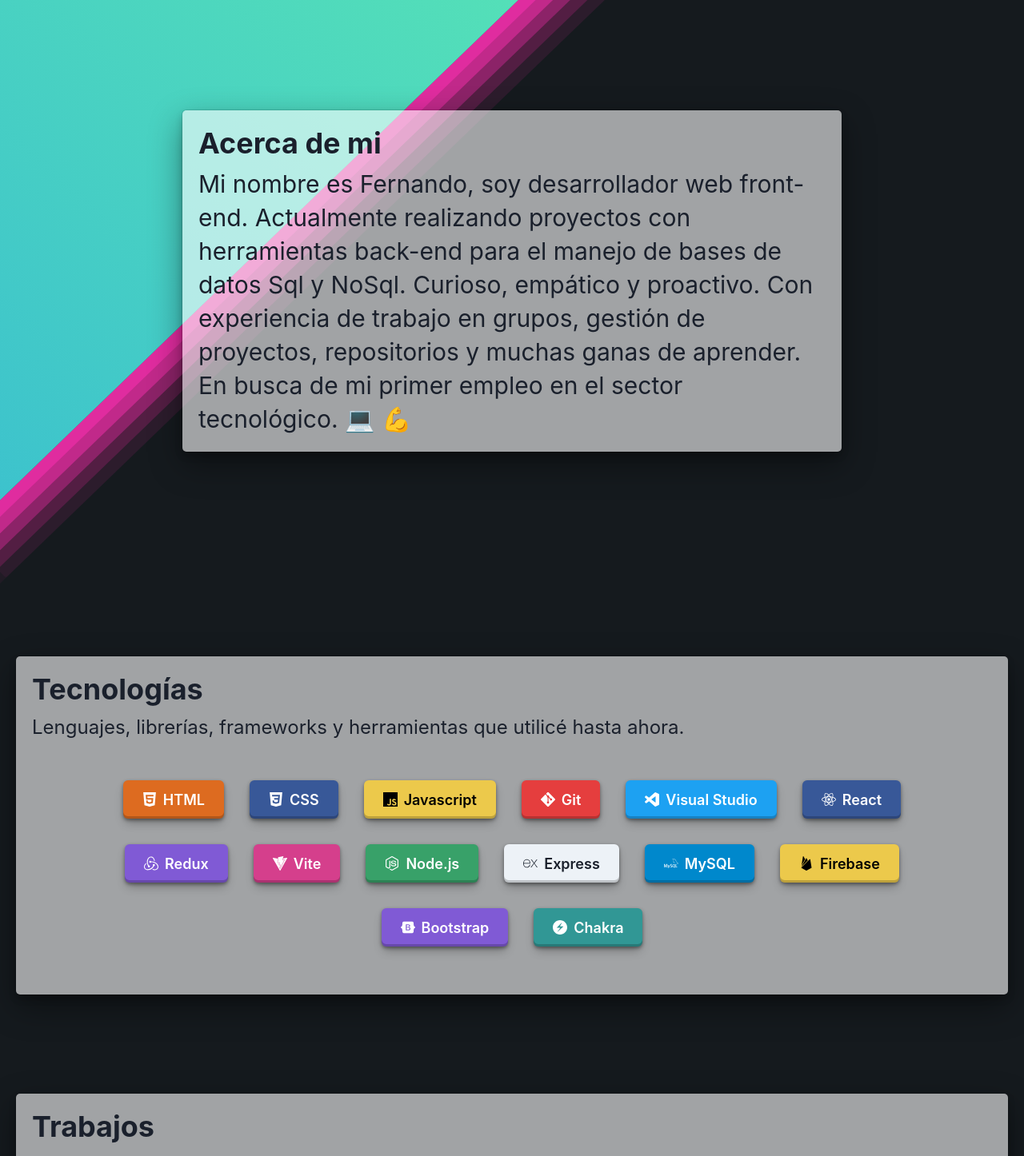
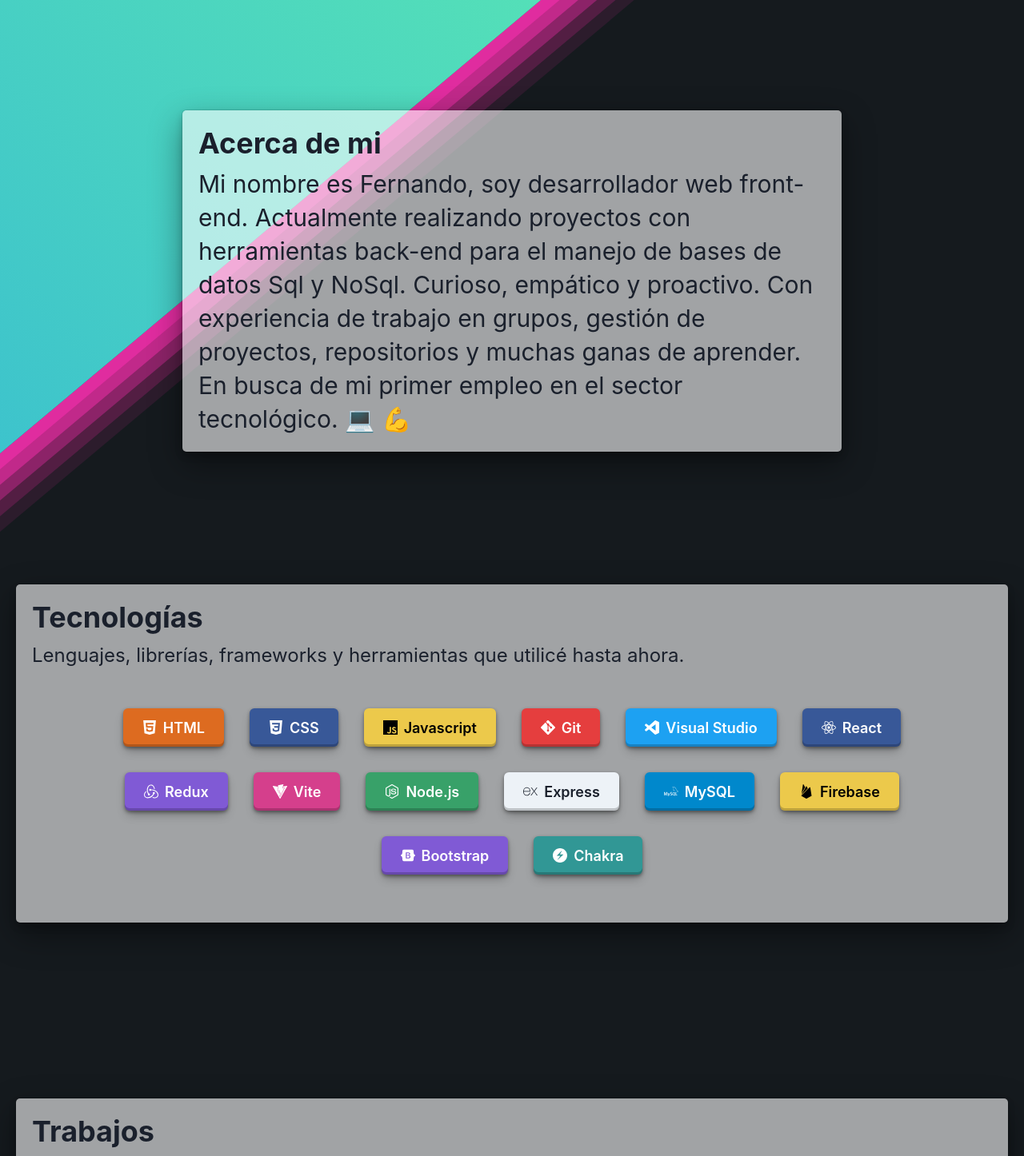
Before and after one commit to Ferclemens/vite-portfolio, a React (Vite) app: page / in a window 1280 px wide. Shown: the part 738-2184 px from the top of the page at 80% size. Built offline with nearby package versions, Linux system fonts and the light colour scheme.

Commit message:
:bug: fix margin components

```diff
--- a/src/components/About.jsx
+++ b/src/components/About.jsx
@@ -20,7 +20,7 @@
   const marginXDinamic = useBreakpointValue({base:'5', sm:'22', lg:'52'})
   return (
     <VStack p={5} alignItems="flex-start" id={language ? 'About' : 'Acerca de'}>
-      <Stack mb={'32'} mx={marginXDinamic} p={5} mt={marginTopDinamic} bg={'rgba(255, 255, 255, 0.6)'} borderRadius={5} boxShadow={'dark-lg'}>
+      <Stack mb={'22'} mx={marginXDinamic} p={5} mt={marginTopDinamic} bg={'rgba(255, 255, 255, 0.6)'} borderRadius={5} boxShadow={'dark-lg'}>
         <Heading as={'h2'}>{language ? textData.engTitle : textData.spTitle}</Heading>
         <Text fontSize={fontSizeDinamic} lineHeight={lineHeightDinamic}>{language ? textData.engAbout : textData.spaAbout} 💻 💪</Text>
       </Stack>
--- a/src/components/Presentation.jsx
+++ b/src/components/Presentation.jsx
@@ -16,7 +16,7 @@
   }
   const fontSizeTitleDinamic = useBreakpointValue({base:'5xl', sm:'5xl', lg:'6xl'})
   const fontSizeTextDinamic = useBreakpointValue({base:'3xl', sm:'3xl', lg:'5xl'})
-  const marginTopDinamic = useBreakpointValue({base:'48', md:'20', lg:'20'})
+  const marginTopDinamic = useBreakpointValue({base:'20', md:'20', lg:'20'})
   return (
     <ScaleFade in={true}>
       <Stack px={5} w={'90vw'} h={'90vh'} id={language ? 'Up' : 'Inicio'}>
--- a/src/components/Tecnologies.jsx
+++ b/src/components/Tecnologies.jsx
@@ -102,8 +102,8 @@
   ]
 
   return (
-    <VStack p={5} spacing={10} alignItems="flex-start" id={language ? 'Tecnologies' : 'Tecnologías'}>
-      <Stack p={5} mt={'20'} bg={'rgba(255, 255, 255, 0.6)'} borderRadius={5} boxShadow={'dark-lg'}>
+    <VStack p={5} alignItems="flex-start" id={language ? 'Tecnologies' : 'Tecnologías'}>
+      <Stack p={5} my={'24'} bg={'rgba(255, 255, 255, 0.6)'} borderRadius={5} boxShadow={'dark-lg'}>
         <Heading as={'h2'}>{language ? textData.titleEng : textData.titleSp}</Heading>
         <Text fontSize={fontSizeDinamic}>{language ? textData.descEng : textData.descSp}</Text>
         <HStack justifyContent="center" alignItems="center" flexWrap="wrap" gap={gapDinamic} p={paddingDinamic}>
--- a/src/styles/App.css
+++ b/src/styles/App.css
@@ -17,7 +17,7 @@
   position: absolute;
   width: 100%;
   height: 55%;
-  transform: rotate(-44deg) scale(3) translateY(-54%) translateX(30%);
+  transform: rotate(-40deg) scale(3) translateY(-54%) translateX(30%);
 }
 
 #rectangle1-bottom {
```
